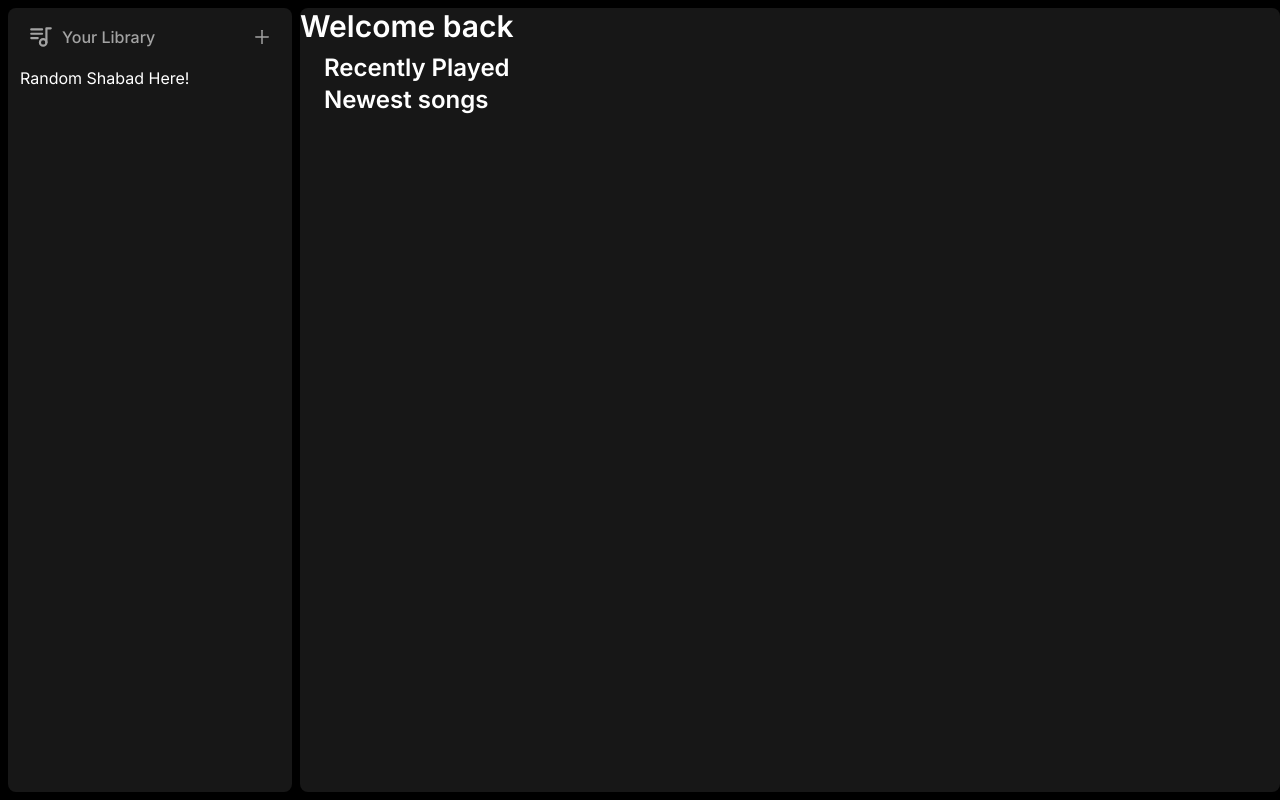
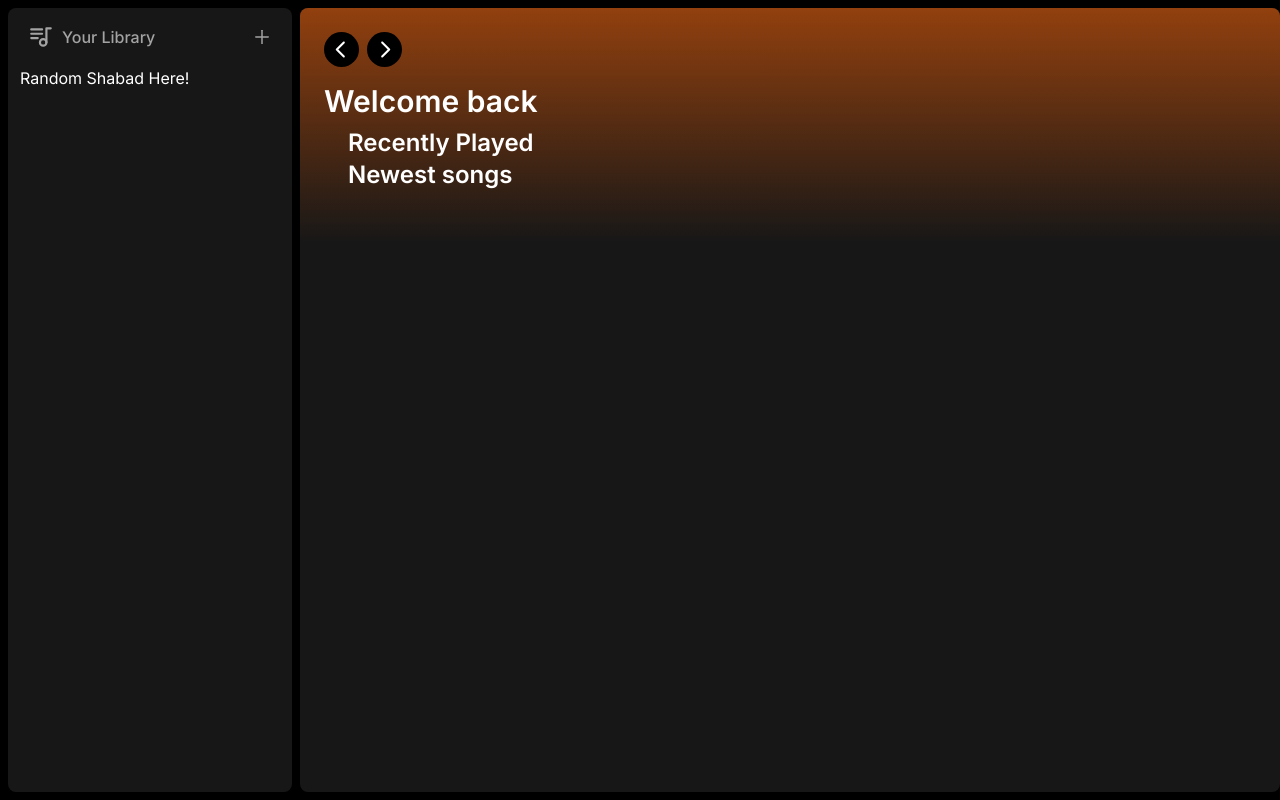
Before and after one commit to PrabhjotSodhi/sikhi, a Next.js app: page / in a window 1280 px wide. Built offline with nearby package versions, Linux system fonts and the light colour scheme.

Commit message:
Universal Header Component

```diff
--- a/app/(site)/page.tsx
+++ b/app/(site)/page.tsx
@@ -1,6 +1,10 @@
+import Header from "@/components/Header";
+
 export default function Home() {
   return (
+
     <div className="bg-neutral-900 rounded-lg h-full w-full overflow-hidden overflow-y-auto">
+      <Header>
         <div className="mb-2">
           <h1 className="text-white text-3xl font-semibold">Welcome back</h1>
         </div>
@@ -12,6 +16,7 @@ export default function Home() {
             <h1 className="text-white text-2xl font-semibold">Newest songs</h1>
           </div>
         </div>
+      </Header>
     </div>
   )
 }
--- a/components/Header.tsx
+++ b/components/Header.tsx
@@ -19,7 +19,7 @@ const Header: React.FC<HeaderProps> = ({
   const router = useRouter();
 
   return (
-    <div className={twMerge("h-fit bg-gradient-to-b from-emerald-800 p-6", className)}>
+    <div className={twMerge("h-fit bg-gradient-to-b from-amber-800 p-6", className)}>
       <div className="w-full mb-4 flex items-center justify-between">
         <div className="hidden md:flex gap-x-2 items-center">
           <button className="rounded-full bg-black flex items-center justify-center cursor-pointer hover:opacity-75 transition">
```
Lines whose indentation alone changed are shown as unchanged.
